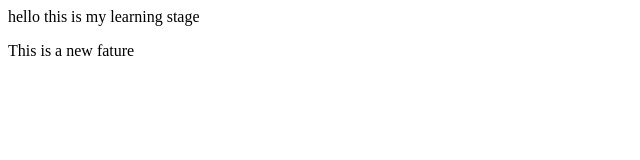
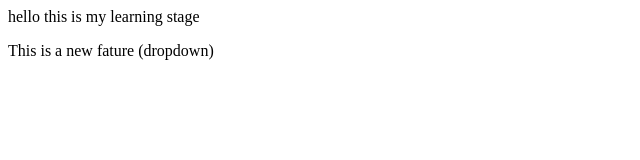
Before and after one commit to swatibhatt123/localrepo, a plain HTML site: page index.html in a window 1280 px wide. Shown: the full height of the page, 0-640 px from the left. Drawn offline with Linux system fonts and the light colour scheme.

Commit message:
add new deopdown

```diff
--- a/index.html
+++ b/index.html
@@ -1,2 +1,2 @@
 <p>hello this is my learning stage</p>
-<p>This is a new fature</p>
+<p>This is a new fature (dropdown)</p>
```
